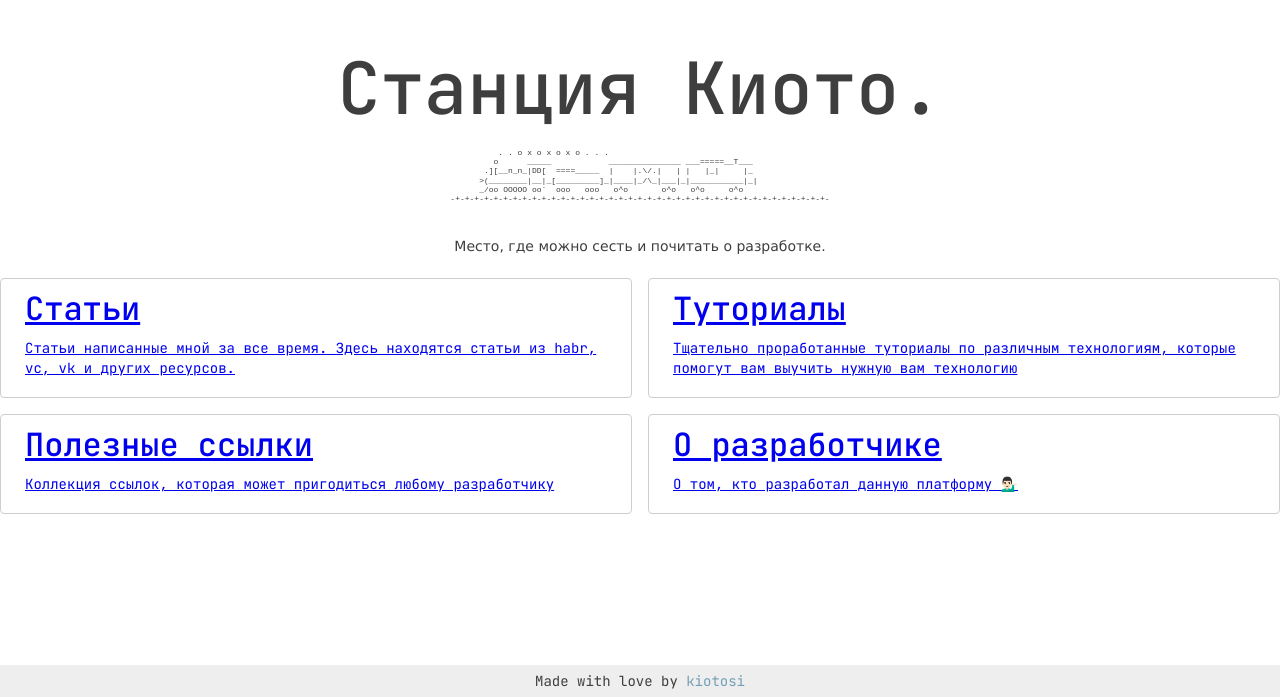
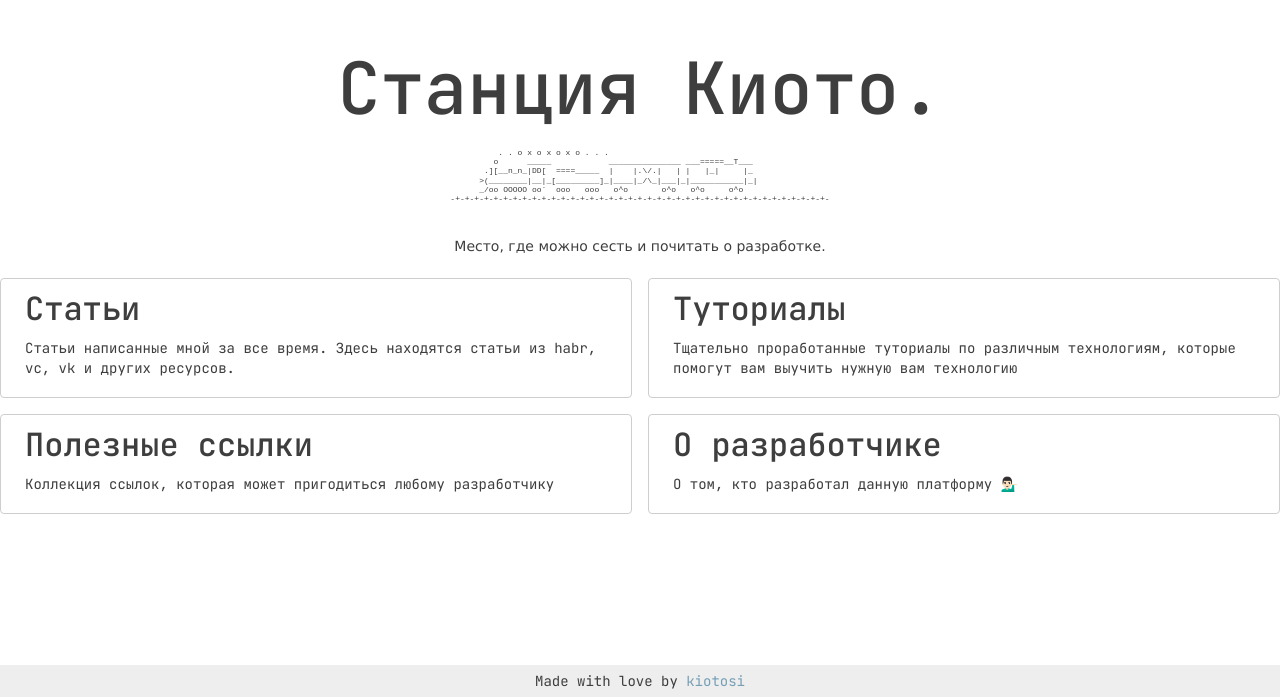
Before and after one commit to tokiory-blog/frontend, an Astro site: page / in a window 1280 px wide. Shown: the part 103-800 px from the top of the page. Built offline with nearby package versions, Linux system fonts and the light colour scheme; Astro itself is replaced by a stand-in of ours.

Commit message:
feat(link): remove r-link class; refactored NavigationMenuItem.astro link

```diff
--- a/src/components/navigation-menu/NavigationMenuItem.astro
+++ b/src/components/navigation-menu/NavigationMenuItem.astro
@@ -6,14 +6,12 @@ interface Props {
 const { url }: Props = Astro.props;
 ---
 
-<a class="r-link" href={url}>
-  <div class="navigation-menu-item">
-    <div class="navigation-menu-item__title">
-      <slot name="title" />
-    </div>
-    <div class="navigation-menu-item__description">
-      <slot name="description" />
-    </div>
+<a class="navigation-menu-item" href={url}>
+  <div class="navigation-menu-item__title">
+    <slot name="title" />
+  </div>
+  <div class="navigation-menu-item__description">
+    <slot name="description" />
   </div>
 </a>
 
@@ -23,6 +21,9 @@ const { url }: Props = Astro.props;
     border: 1px solid #cecece;
     border-radius: 4px;
     transition: all .2s ease-in-out;
+    text-decoration: none;
+    color: inherit;
+    display: block;
 
   &:hover {
      border-color: var(--black);
```
